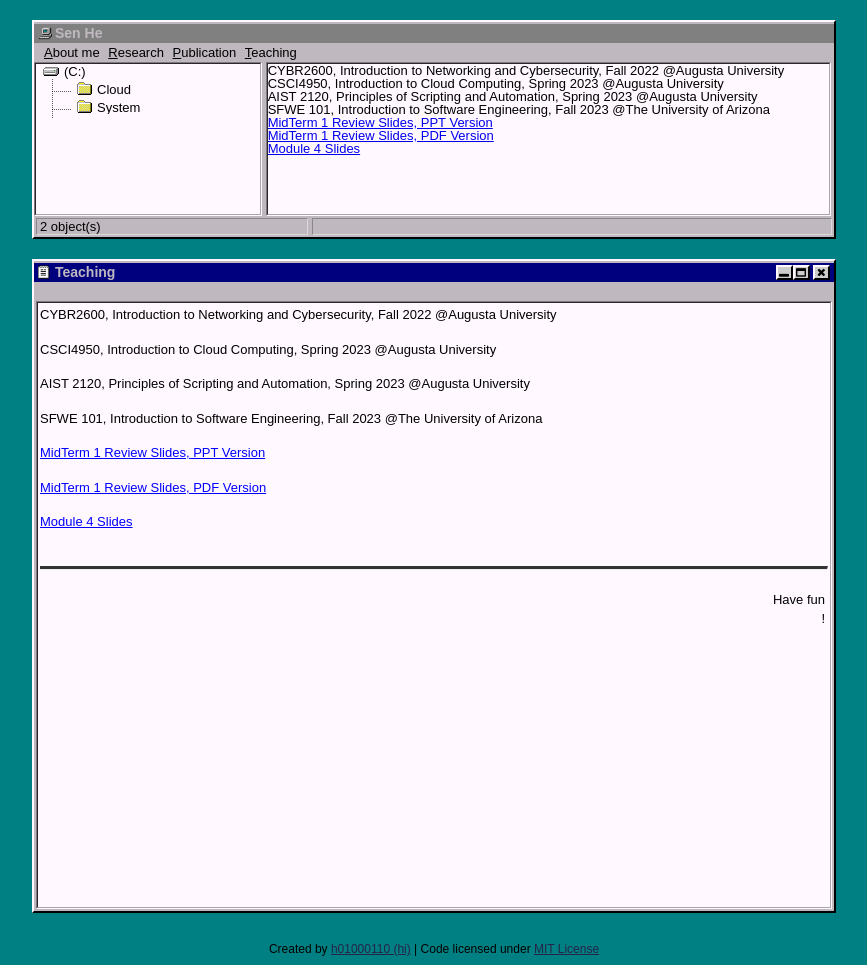
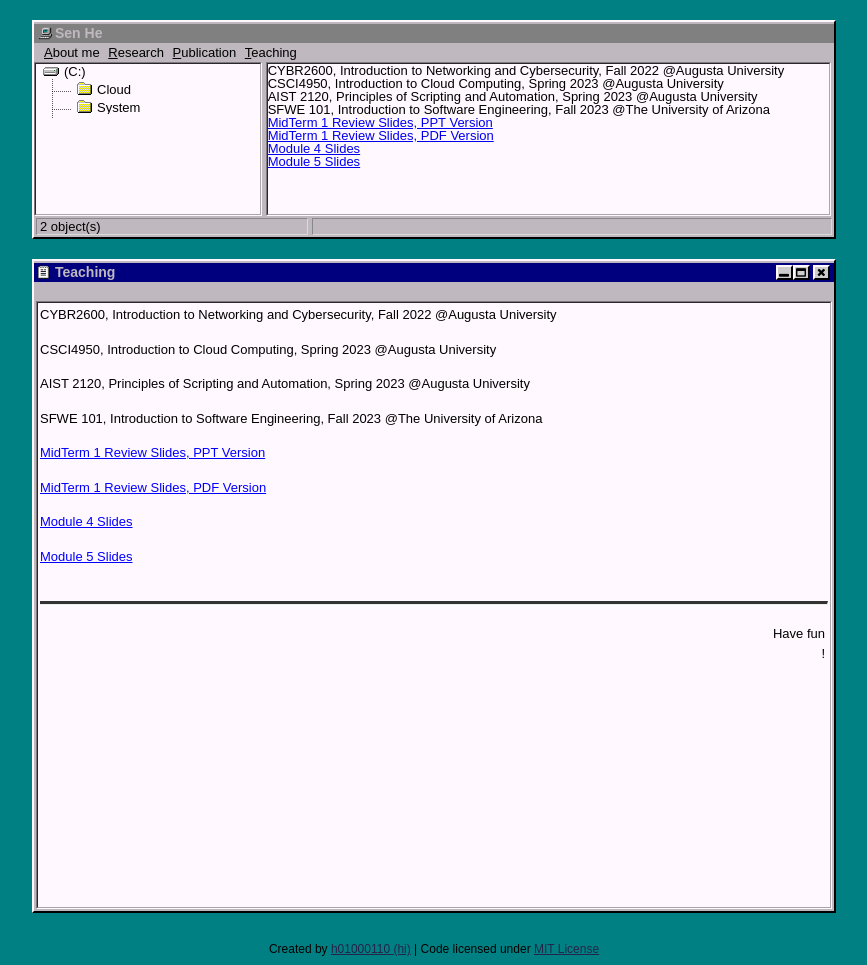
Before and after one commit to sen-he/sen-he.github.io, a Jekyll site: the page built from teaching/index.md, in a window 1280 px wide. Shown: the whole page, without its empty margins (206-1073 px from the left). Built offline with Jekyll 4.4.1, drawn with Linux system fonts in a browser that asks for light colours.

Commit message:
Update index.md

```diff
--- a/teaching/index.md
+++ b/teaching/index.md
@@ -16,3 +16,5 @@ title: Teaching
   [MidTerm 1 Review Slides, PDF Version](https://github.com/sen-he/sen-he.github.io/blob/master/teaching/Midterm1_Review.pdf)
 
   [Module 4 Slides](https://github.com/sen-he/sen-he.github.io/blob/master/teaching/Module%204%20-%20Software%20Implementation%20In%20Class%20Activities.pptx)
+
+  [Module 5 Slides](https://github.com/sen-he/sen-he.github.io/blob/master/teaching/Module%205%20-%20Basic%20Python%20Execution%20Control%20Constructs%20In%20Class%20Activities.pptx)
```
